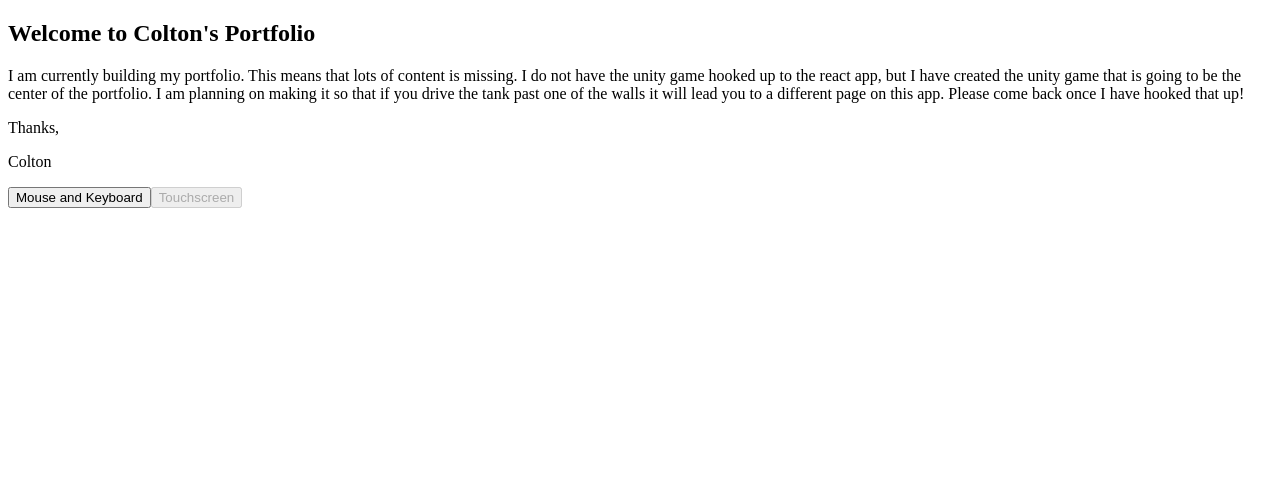
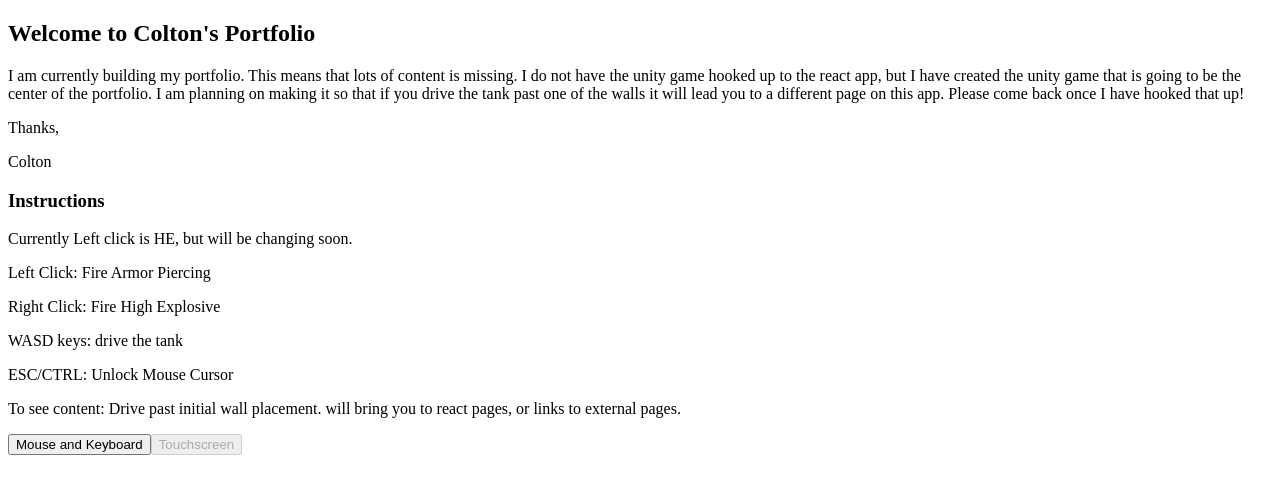
Before and after one commit to checol70/coltonchevalier.com, a React (Create React App) app: page / in a window 1280 px wide. Shown: the top 494 px of the page. Built offline with nearby package versions, Linux system fonts and the light colour scheme.

Commit message:
added instructions

```diff
--- a/src/Pages/Home/Home.js
+++ b/src/Pages/Home/Home.js
@@ -10,6 +10,14 @@ class Home extends Component{
                 <p>I am currently building my portfolio. This means that lots of content is missing. I do not have the unity game hooked up to the react app, but I have created the unity game that is going to be the center of the portfolio. I am planning on making it so that if you drive the tank past one of the walls it will lead you to a different page on this app. Please come back once I have hooked that up!</p>
                 <p>Thanks,</p>
                 <p>Colton</p>
+                <h3>Instructions</h3>
+                <p>Currently Left click is HE, but will be changing soon.</p>
+                <p>Left Click: Fire Armor Piercing</p>
+                <p>Right Click: Fire High Explosive</p>
+                <p>WASD keys: drive the tank</p>
+                <p>ESC/CTRL: Unlock Mouse Cursor</p>
+                <p>To see content: Drive past initial wall placement. will bring you to react pages, or links to external pages.</p>
+
                 <Link to="/desktop">
                     <button>Mouse and Keyboard</button>
                 </Link>
```
